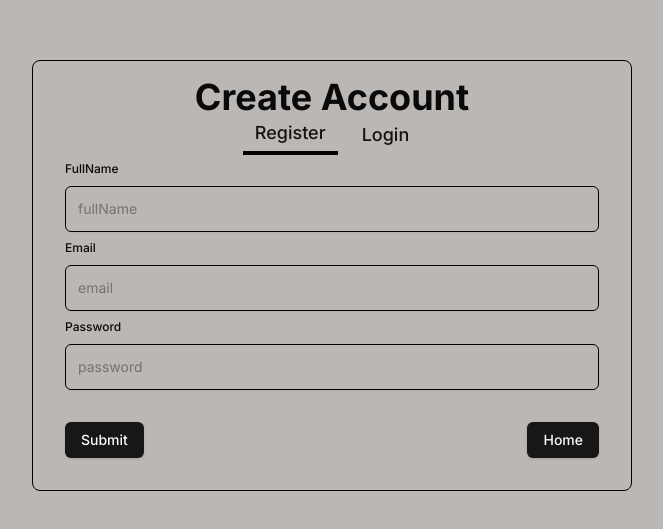
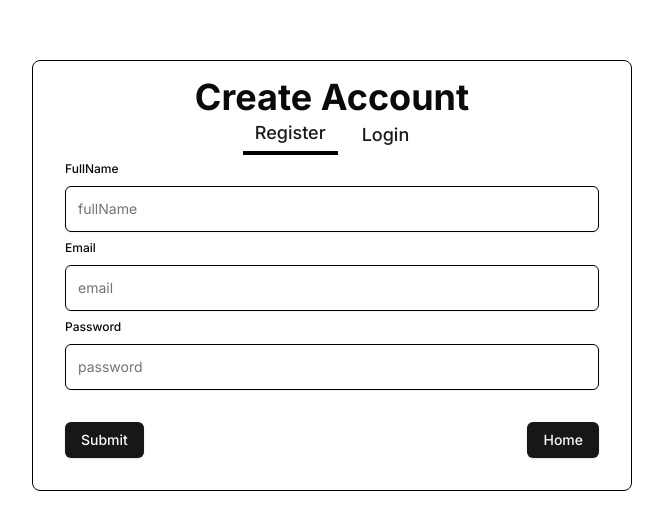
Before and after one commit to marshal336/cyber-frontend, a Next.js app: page /auth in a window 1280 px wide. Shown: the part 125-654 px from the top of the page, without its empty margins (308-971 px from the left). Built offline with nearby package versions, Linux system fonts and the light colour scheme.

Commit message:
fix: auth page

```diff
--- a/src/app/(auth)/layout.tsx
+++ b/src/app/(auth)/layout.tsx
@@ -13,7 +13,7 @@
 }>) {
 
     return (
-        <main className="bg-stone-500/50 min-h-screen flex flex-col items-center justify-center m-auto">
+        <main className="min-h-screen flex flex-col items-center justify-center m-auto">
             <QueryProvider>
                 {children}
                 <Toaster expand />
```
